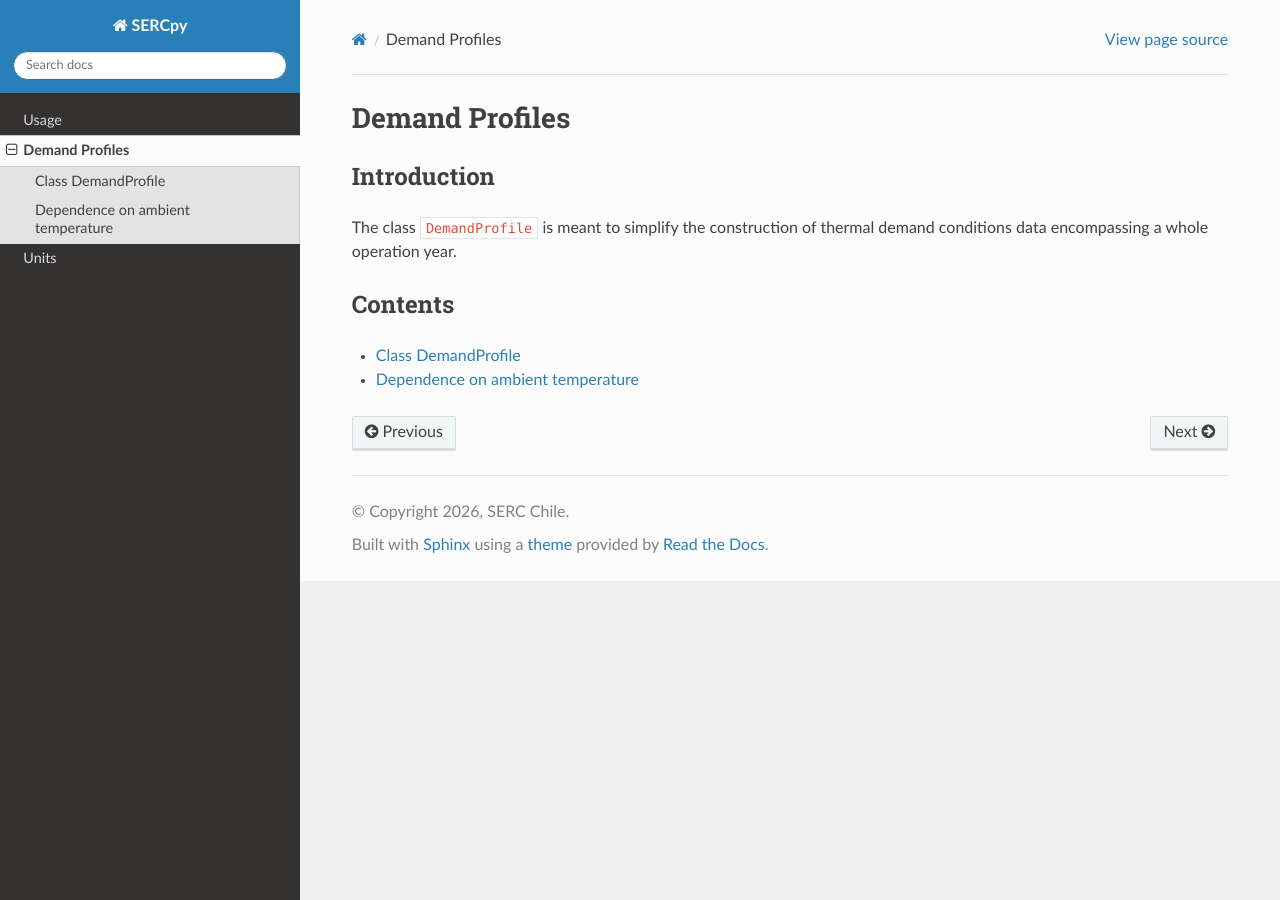
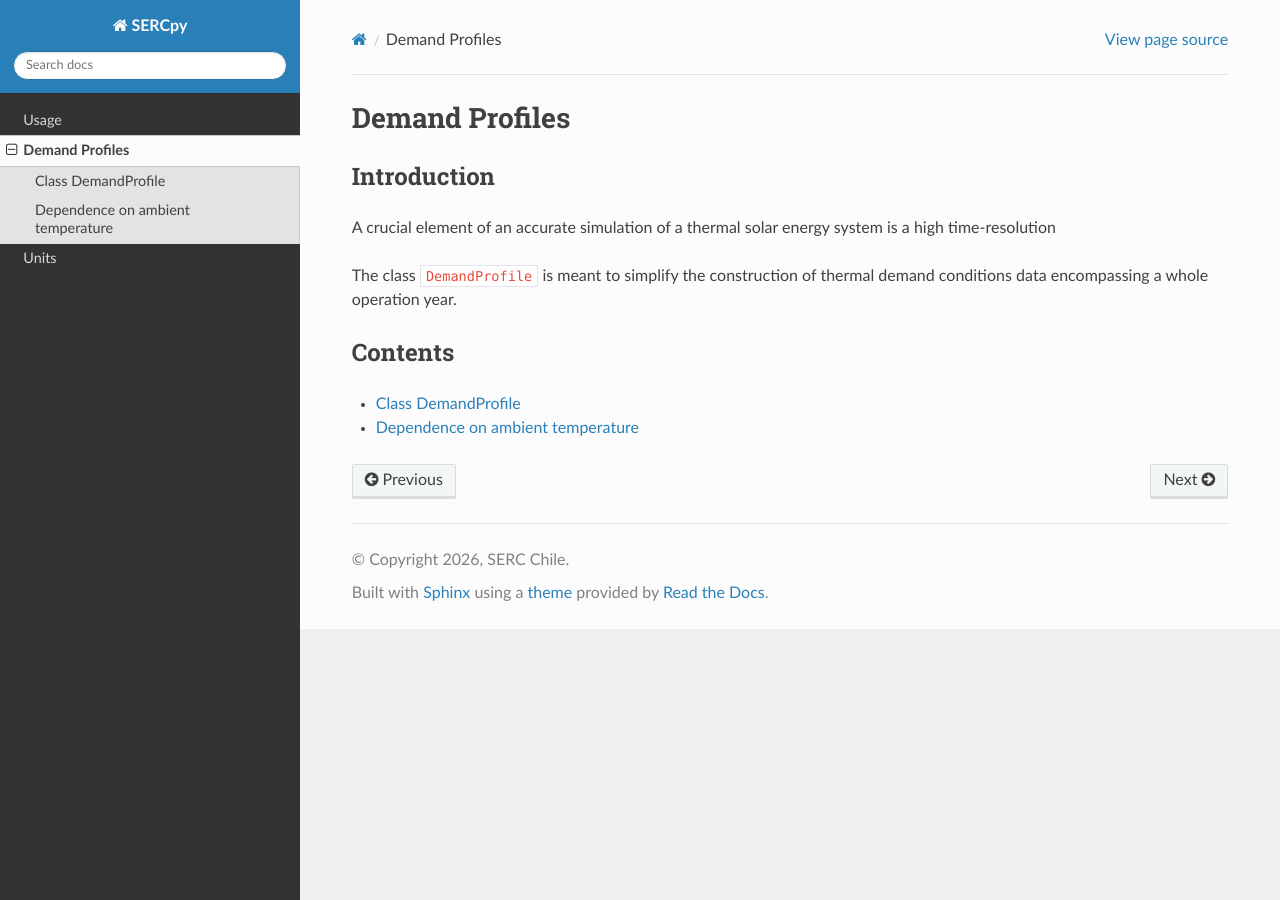
Before and after one commit to serc-chile/SERCpy, a Sphinx documentation site: the page built from docs/source/demand_profile.rst, in a window 1280 px wide. Built offline with Sphinx 7.4.7 and the Read the Docs theme 3.1.0, drawn with Linux system fonts in a browser that asks for light colours; pages that are not in the unit, such as notebooks, are missing from menus.

Commit message:
Update demand_profile.rst

```diff
--- a/docs/source/demand_profile.rst
+++ b/docs/source/demand_profile.rst
@@ -3,6 +3,8 @@ Demand Profiles
 
 Introduction
 ------------
+
+A crucial element of an accurate simulation of a thermal solar energy system is a high time-resolution
 
 The class ``DemandProfile`` is meant to simplify the construction of thermal demand conditions data encompassing a whole operation year.
 
```
